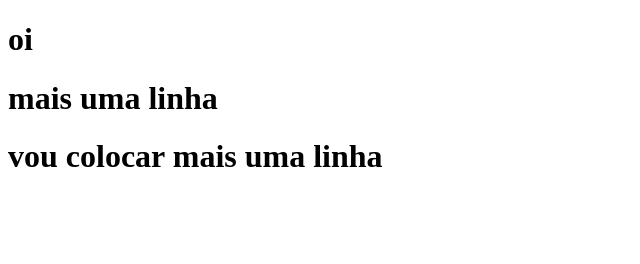
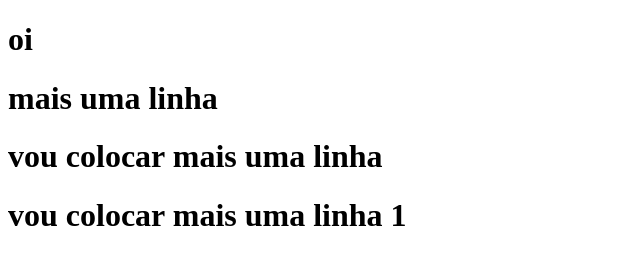
Before and after one commit to MarkinDannen/aulaSegunda, a plain HTML site: page index.html in a window 1280 px wide. Shown: the whole page, without its empty margins (0-640 px from the left). Drawn offline with Linux system fonts and the light colour scheme.

Commit message:
terminou o dia

```diff
--- a/index.html
+++ b/index.html
@@ -10,5 +10,6 @@
     <h1>oi</h1>
     <h1>mais uma linha</h1>
     <h1>vou colocar mais uma linha</h1>
+    <h1>vou colocar mais uma linha 1</h1>
 </body>
 </html>
```
